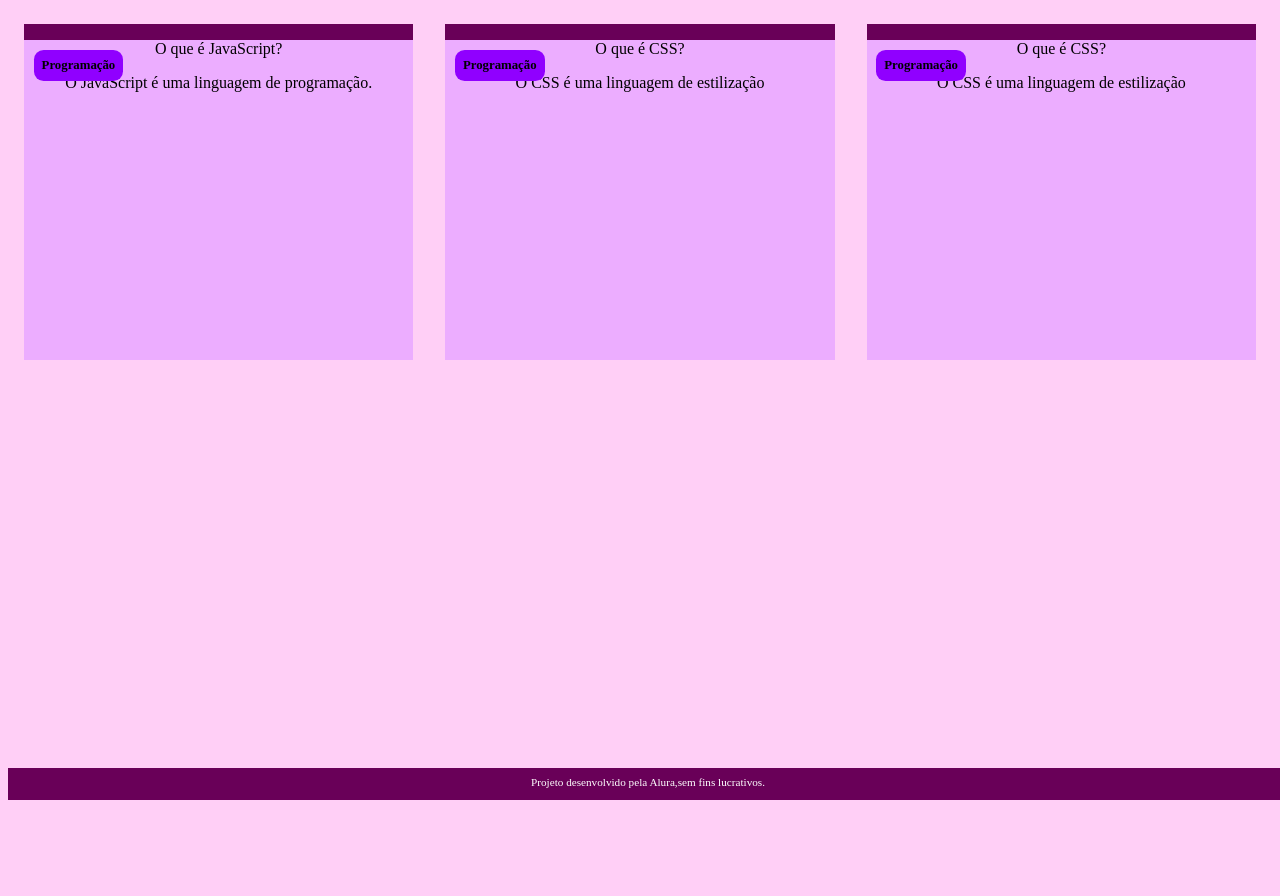
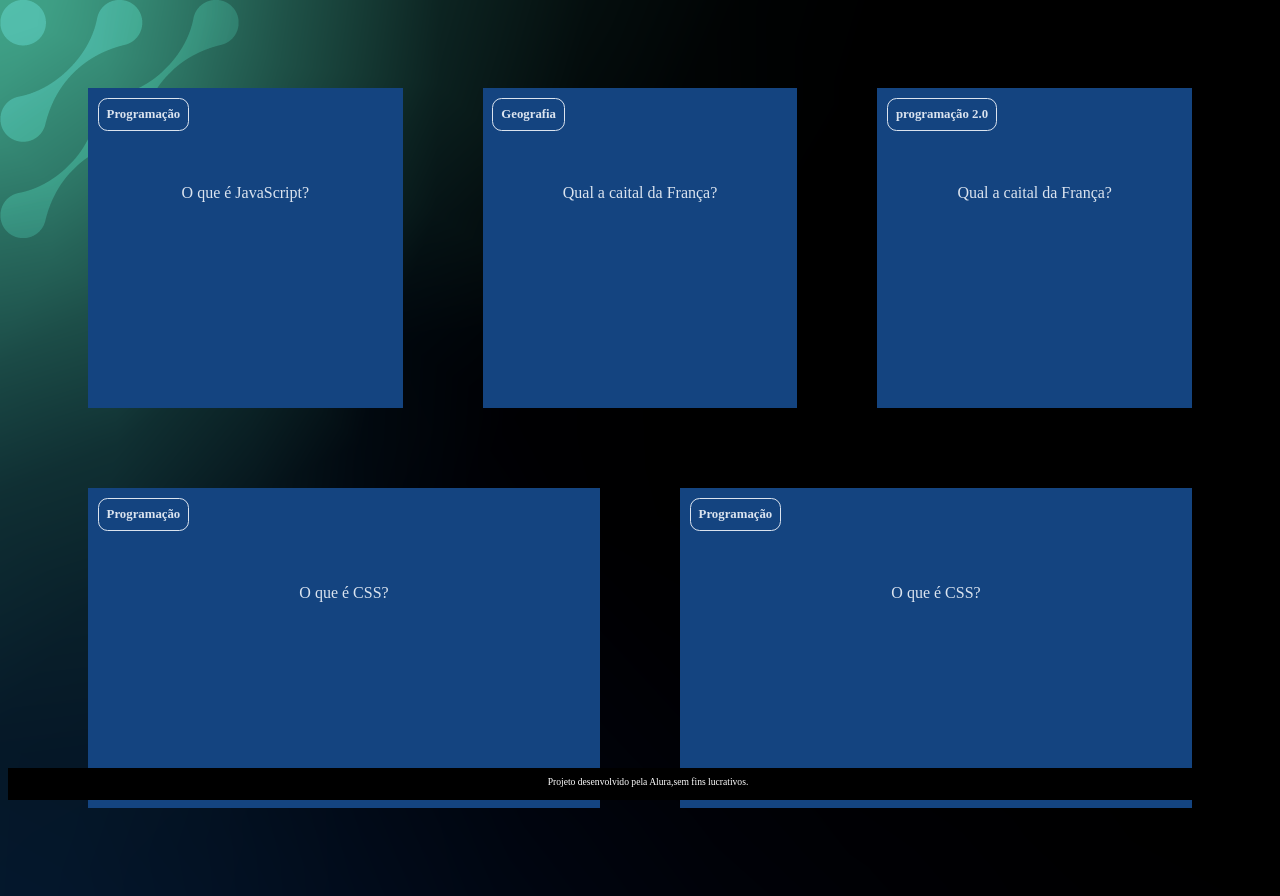
Before and after one commit to PVS2008/3TRI, a plain HTML site: page index.html in a window 1280 px wide. Before the commit the page ends 800 px from the top, so only its background shows below. Drawn offline with Linux system fonts and the light colour scheme; a web font is replaced by a local one.

Commit message:
Add files via upload

```diff
--- a/assets/style.css
+++ b/assets/style.css
@@ -1,38 +1,84 @@
-@import url('https://fonts.googleapis.com/css2?family=Bai+Jamjuree:ital,wght@0,200;0,300;0,400;0,500;0,600;0,700;1,200;1,300;1,400;1,500;1,600;1,700&display=swap');
-body{
-    background-color: rgb(255, 207, 246);
+:root {
+    --text-color: #DBE4EF;
+    --card-front-color: #144480;
+    --card-back-color: #00F4BF;
+}
+
+body {
+    background: url('img/bg-desktop.webp');
     font-family: Bai Jamjuree;
 }
 
-#container{
+#container {
     display: flex;
+    flex-wrap: wrap;
+    justify-content: space-between;
+    padding: 4rem;
+    gap: 3rem;
 }
 
-.cartao{
+.cartao {
     margin: 1rem 1rem;
-    background-color: rgb(105, 0, 88);
     height: 20rem;
     flex-grow: 1;
     flex-basis: calc(33% - 6rem);
 }
 
-.cartao__conteudo{
+.cartao__conteudo {
+    background-color: var(--card-front-color);
     text-align: center;
-    background-color: rgb(236, 173, 255);
+    /* background-color: aquamarine; */
     height: 100%;
+    transform-style: preserve-3d;
+    transition: transform 300ms ease-in-out;
 }
 
-.cartao__conteudo h3{
-    background-color: rgb(144, 0, 255);
+.cartao__conteudo h3 {
+    color: var(--text-color);
+    border: 1px solid var(--text-color);
     text-align: left;
     padding: 0.5rem;
-    position:absolute;
+    position: absolute;
     margin: 0.6rem;
     border-radius: 0.6rem;
     font-size: 1vw;
+    backface-visibility: hidden;
 }
-footer{
-    background-color: rgb(105, 0, 88);
+
+.cartao__conteudo p {
+    margin-top: 1rem;
+    padding: 2rem;
+    margin-top: 4rem;
+}
+
+.cartao__conteudo__pergunta p {
+    color: var(--text-color);
+    font-weight: 500;
+}
+
+.cartao__conteudo__resposta p {
+    color: var(--card-back-color);
+    font-weight: 700;
+}
+
+.cartao:hover .cartao__conteudo {
+    transform: rotateY(180deg);
+}
+
+.cartao__conteudo__pergunta,
+.cartao__conteudo__resposta {
+    backface-visibility: hidden;
+    position: absolute;
+    height: 100%;
+    width: 100%;
+}
+
+.cartao__conteudo__resposta {
+    transform: rotateY(180deg);
+}
+
+footer {
+    background-color: black;
     color: white;
     position: fixed;
     bottom: 0;
@@ -40,8 +86,8 @@ footer{
     height: 2rem;
 }
 
-footer p{
+footer p {
     text-align: center;
-    font-size: 0.7rem;
+    font-size: 0.6rem;
     margin-top: 0.5rem;
 }
--- a/index.html
+++ b/index.html
@@ -10,14 +10,33 @@
     <main>
         <section id="container">
             <article class="cartao">
-
                 <div class="cartao__conteudo">
                      <h3>Programação</h3>
                      <div class="cartao__conteudo__pergunta">
                     <p>O que é JavaScript?</p>
                 </div>
-                <div class="cartao__conteudo__respoosta">
+                <div class="cartao__conteudo__resposta">
                     <p>O JavaScript é uma linguagem de programação. </p>
+                </div>
+            </article>
+            <article class="cartao">
+                <div class="cartao__conteudo">
+                     <h3>Geografia</h3>
+                     <div class="cartao__conteudo__pergunta">
+                    <p>Qual a caital da França?</p>
+                </div>
+                <div class="cartao__conteudo__resposta">
+                    <p>A capital da França é Paris.</p>
+                </div>
+            </article>
+            <article class="cartao">
+                <div class="cartao__conteudo">
+                     <h3>programação 2.0</h3>
+                     <div class="cartao__conteudo__pergunta">
+                    <p>Qual a caital da França?</p>
+                </div>
+                <div class="cartao__conteudo__resposta">
+                    <p>A capital da França é Paris.</p>
                 </div>
             </article>
             <article class="cartao">
@@ -30,7 +49,7 @@
                                 <p>O CSS é uma linguagem de estilização</p>
                         </div>
                 </div>
-        </article>
+            </article>
             <article class="cartao">
                 <div class="cartao__conteudo">
                         <h3>Programação</h3>
@@ -42,6 +61,7 @@
                         </div>
                        </div>
          </article>
+
         </section>
     </main>
     <footer>
```
Also changed, not shown: perguntas.js (added, +17 -0 lines), 1 other file.
